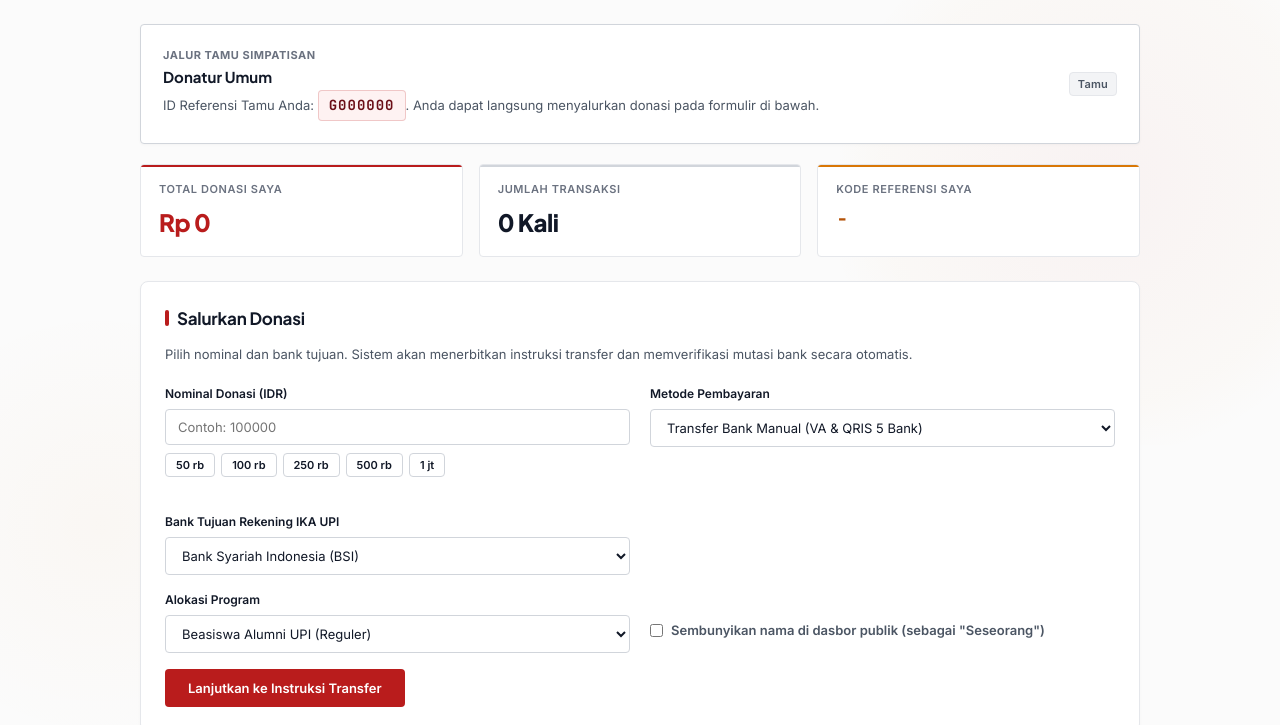
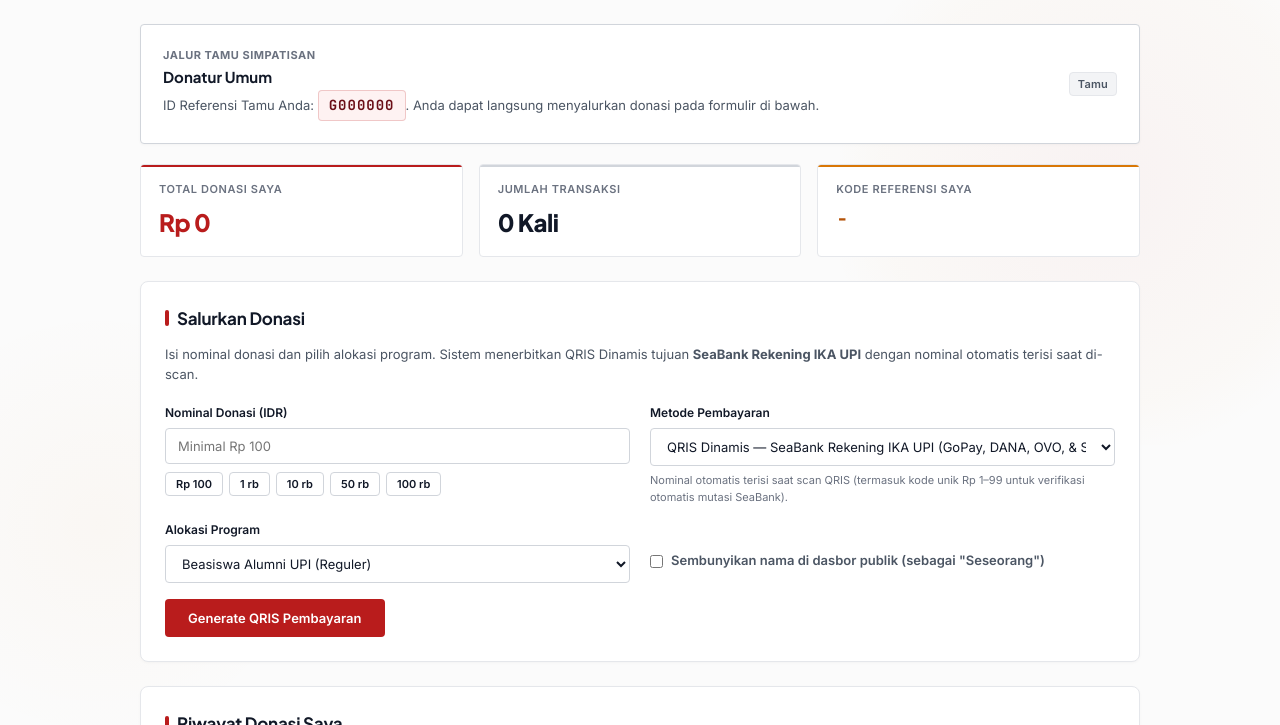
Before and after one commit to codeyannn/donasi-alumni-app, a plain HTML site: page frontend/app.html in a window 1280 px wide. Shown: the part 75-800 px from the top of the page. Drawn offline with Linux system fonts and the light colour scheme; no server answers; sample sign-in values are in the browser's storage.

Commit message:
feat: add dynamic QRIS, Rp 100 minimum, unique code, and Gmail parser

```diff
--- a/frontend/app.html
+++ b/frontend/app.html
@@ -51,7 +51,7 @@
       <h3 class="card-title">Salurkan Donasi</h3>
       <div id="donationLockNotice" style="display: none; background: #FEF2F2; border: 1px solid #FECACA; color: #991B1B; border-radius: var(--radius-sm); padding: 14px; margin-bottom: 16px; font-size: 13px;"></div>
       <p style="font-size: 13px; color: var(--text-sub); margin-bottom: 20px;">
-        Pilih nominal dan bank tujuan. Sistem akan menerbitkan instruksi transfer dan memverifikasi mutasi bank secara otomatis.
+        Isi nominal donasi dan pilih alokasi program. Sistem menerbitkan QRIS Dinamis tujuan <strong>SeaBank Rekening IKA UPI</strong> dengan nominal otomatis terisi saat di-scan.
       </p>
 
       <form id="intentForm" onsubmit="handleCreateIntent(event)">
@@ -59,33 +59,24 @@
 
           <div class="form-group">
             <label for="donationAmount">Nominal Donasi (IDR)</label>
-            <input type="number" id="donationAmount" class="form-control" placeholder="Contoh: 100000" min="10000" step="5000" required>
+            <input type="number" id="donationAmount" class="form-control" placeholder="Minimal Rp 100" min="100" step="1" required>
             <div style="margin-top: 8px; display: flex; gap: 6px; flex-wrap: wrap;">
+              <button type="button" class="btn btn-secondary" style="font-size: 11px; padding: 4px 10px;" onclick="setAmount(100)">Rp 100</button>
+              <button type="button" class="btn btn-secondary" style="font-size: 11px; padding: 4px 10px;" onclick="setAmount(1000)">1 rb</button>
+              <button type="button" class="btn btn-secondary" style="font-size: 11px; padding: 4px 10px;" onclick="setAmount(10000)">10 rb</button>
               <button type="button" class="btn btn-secondary" style="font-size: 11px; padding: 4px 10px;" onclick="setAmount(50000)">50 rb</button>
               <button type="button" class="btn btn-secondary" style="font-size: 11px; padding: 4px 10px;" onclick="setAmount(100000)">100 rb</button>
-              <button type="button" class="btn btn-secondary" style="font-size: 11px; padding: 4px 10px;" onclick="setAmount(250000)">250 rb</button>
-              <button type="button" class="btn btn-secondary" style="font-size: 11px; padding: 4px 10px;" onclick="setAmount(500000)">500 rb</button>
-              <button type="button" class="btn btn-secondary" style="font-size: 11px; padding: 4px 10px;" onclick="setAmount(1000000)">1 jt</button>
             </div>
           </div>
 
           <div class="form-group">
             <label for="paymentChannelSelect">Metode Pembayaran</label>
-            <select id="paymentChannelSelect" class="form-control" onchange="handleAlumniChannelChange()">
-              <option value="MANUAL_TRANSFER">Transfer Bank Manual (VA & QRIS 5 Bank)</option>
-              <option value="MIDTRANS_SNAP">Midtrans Snap Sandbox (Persiapan P5)</option>
+            <select id="paymentChannelSelect" class="form-control">
+              <option value="QRIS_SEABANK" selected>QRIS Dinamis — SeaBank Rekening IKA UPI (GoPay, DANA, OVO, &amp; Semua Bank)</option>
             </select>
-          </div>
-
-          <div class="form-group" id="targetBankGroup">
-            <label for="targetBank">Bank Tujuan Rekening IKA UPI</label>
-            <select id="targetBank" class="form-control" required>
-              <option value="BSI">Bank Syariah Indonesia (BSI)</option>
-              <option value="BCA">Bank Central Asia (BCA)</option>
-              <option value="MANDIRI">Bank Mandiri</option>
-              <option value="BNI">Bank Negara Indonesia (BNI)</option>
-              <option value="BRI">Bank Rakyat Indonesia (BRI)</option>
-            </select>
+            <div style="font-size: 11px; color: var(--text-dim); margin-top: 6px;">
+              Nominal otomatis terisi saat scan QRIS (termasuk kode unik Rp 1–99 untuk verifikasi otomatis mutasi SeaBank).
+            </div>
           </div>
 
         </div>
@@ -107,7 +98,7 @@
         </div>
 
         <button type="submit" id="btnSubmitIntent" class="btn btn-primary" style="padding: 10px 22px;">
-          Lanjutkan ke Instruksi Transfer
+          Generate QRIS Pembayaran
         </button>
       </form>
     </div>
```
Also changed, not shown: tests/logic.test.js (+42 -1 lines), tests/p4_donation_management.test.js (+2 -2 lines), 3 other files.
